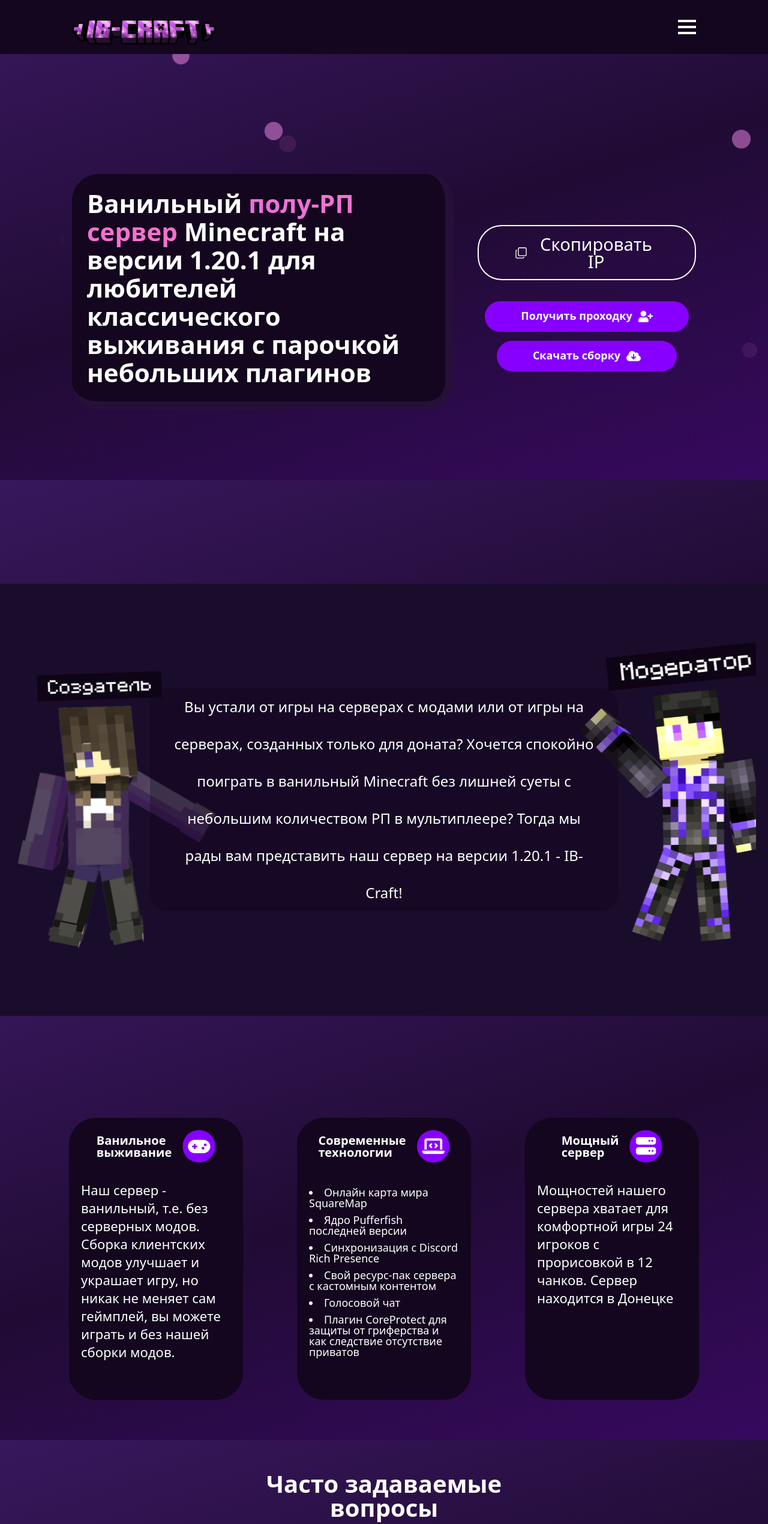
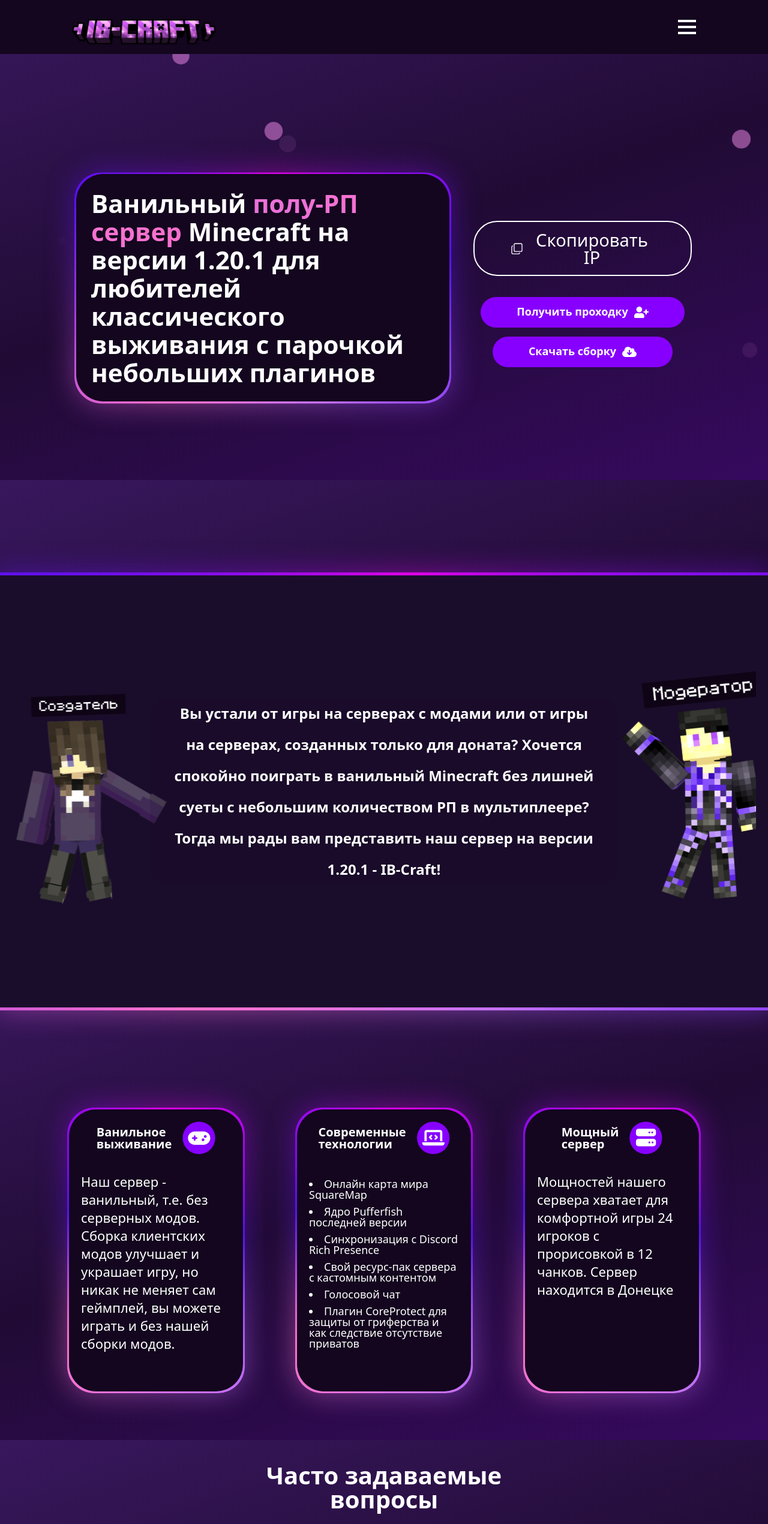
Before and after one commit to dragofoxnotcute-dev/ibcraft-client, a Next.js app in the folder ib-craft-front/: page / in a window 1280 px wide. Shown: the top 2540 px of the page at 60% size. Built offline with nearby package versions, Linux system fonts and the light colour scheme; no server answers.

Commit message:
main page style update

```diff
--- a/ib-craft-front/src/app/components/CardBlock/cardblock.module.css
+++ b/ib-craft-front/src/app/components/CardBlock/cardblock.module.css
@@ -1,5 +1,5 @@
 .card_blocks {
-    max-height: 240vh;
+    /* max-height: 240vh; */
     margin-top: 170px;
     display: flex;
     justify-content: center;
@@ -16,6 +16,43 @@
     height: 470px;
     background-color: #13061E;
     border-radius: 45px;
+    position: relative;
+}
+
+
+@property --angle{
+    syntax: '<angle>';
+    initial-value: 0deg;
+    inherits: false;
+}
+
+.card::after, .card::before {
+    content: '';
+    position: absolute;
+    width: 100%;
+    height: 100%;
+    top: 50%;
+    left: 50%;
+    background-image: conic-gradient(from var(--angle),#dd03e4, #5611ec,#c471f5, #fa71cd, #5611ec, #dd03e4);
+    translate: -50% -50%;
+    z-index: -1;
+    padding: 3px;
+    border-radius: 45px;
+    animation: 3s spin linear infinite;
+}
+
+.card::after {
+    filter: blur(1.5rem);
+    opacity: 0.5;
+}
+
+@keyframes spin {
+    from {
+        --angle: 0deg;
+    }
+    to {
+        --angle: 360deg;
+    }
 }
 
 .title_card {
--- a/ib-craft-front/src/app/components/MainBlock/mainblock.module.css
+++ b/ib-craft-front/src/app/components/MainBlock/mainblock.module.css
@@ -12,13 +12,49 @@
 }
 
 .discription_block{
+    display: flex;
+    justify-content: center;
     align-items: center;
     max-width: 622px;
     max-height: 680px;
     background-color: #13061E;
     border-radius: 45px;
-    border-right: 14px solid rgba(56, 27, 80, 0.55);
-    border-bottom: 14px solid rgba(56, 27, 80, 0.55);
+    position: relative;
+}
+
+@property --angle{
+    syntax: '<angle>';
+    initial-value: 0deg;
+    inherits: false;
+}
+
+.discription_block::before, .discription_block::after{
+    content: '';
+    position: absolute;
+    width: 100%;
+    height: 100%;
+    top: 50%;
+    left: 50%;
+    background-image: conic-gradient(from var(--angle),#dd03e4, #5611ec,#c471f5, #fa71cd, #5611ec, #dd03e4);
+    translate: -50% -50%;
+    z-index: -1;
+    padding: 3px;
+    border-radius: 45px;
+    animation: 3s spin linear infinite;
+}
+
+.discription_block::after {
+    filter: blur(1.5rem);
+    opacity: 0.5;
+}
+
+@keyframes spin {
+    from {
+        --angle: 0deg;
+    }
+    to {
+        --angle: 360deg;
+    }
 }
 
 .discription_context {
--- a/ib-craft-front/src/app/components/titleBlock/TitleBlock.tsx
+++ b/ib-craft-front/src/app/components/titleBlock/TitleBlock.tsx
@@ -8,6 +8,12 @@
 
     const sectionRef = useRef(null);
     const [isVisible, setIsVisible] = useState(false);
+
+
+    const fullText = `Вы устали от игры на серверах с модами или от игры на серверах,
+    созданных только для доната? Хочется спокойно поиграть в ванильный Minecraft без лишней
+    суеты с небольшим количеством РП в мультиплеере? Тогда мы рады вам представить наш сервер
+    на версии 1.20.1 - IB-Craft!`;
 
     useEffect(() => {
         const observer = new IntersectionObserver(
@@ -29,6 +35,23 @@
 
     }, []);
 
+    // useEffect(() => {
+    //     if (isVisible) {
+    //         setTypedText(""); // Сброс текста при появлении
+    //         let index = 0;
+    //         const interval = setInterval(() => {
+    //             if (index < fullText.length) {
+    //                 setTypedText(fullText.slice(0, index + 1));
+    //                 index++;
+    //             } else {
+    //                 clearInterval(interval);
+    //             }
+    //         }, 10); // Скорость печати (мс)
+
+    //         return () => clearInterval(interval);
+    //     }
+    // }, [isVisible]);
+
     return (
         <div className={style.main_title}>
             <section ref={sectionRef} className={style.character_container}>
@@ -36,16 +59,13 @@
                             <Image src={ilyaskin} alt="andery"/>
                 </div>
                 <div className={`${style.character}  ${isVisible ? style.visible : style.hidden}  ${style.moderator}`}>
-                        <Image src={moderator_skin} alt="ilyabot"/>
+                        <Image src={moderator_skin} alt="ilyabot" />
                 </div>
             </section>
-            <div className={style.text_container}>
+            <div className={`${style.text_container} ${isVisible ? style.text_visible : style.text_hidden}`}>
                 <div className={style.block_context_title}>
                     <p className={style.text}>
-                        Вы устали от игры на серверах с модами или от игры на серверах,
-                        созданных только для доната? Хочется спокойно поиграть в ванильный
-                        Minecraft без лишней суеты с небольшим количеством РП в мультиплеере?
-                        Тогда мы рады вам представить наш сервер на версии 1.20.1 - IB-Craft!
+                        {fullText}
                     </p>
                 </div>
             </div>
--- a/ib-craft-front/src/app/components/titleBlock/titleblock.module.css
+++ b/ib-craft-front/src/app/components/titleBlock/titleblock.module.css
@@ -11,18 +11,30 @@
     font-family: "Oxygen", system-ui;
     font-size: 24px;
     position: relative;
+    transition: opacity 0.8s ease-out, transform 0.8s ease-out;
+}
+
+.text_hidden {
+    opacity: 0;
+    transform: translateY(20px);
+}
+
+.text_visible {
+    opacity: 1;
+    transform: translateY(0);
 }
 
 .block_context_title {
     position: relative;
     flex: 2 1 300px;
     max-width: 700px;
-    line-height: 62px;
+    line-height: 52px;
     border-radius: 30px;
-    background-color: rgba(17, 1, 27, 0.322);
+    background-color: rgba(17, 1, 27, 0.123);
     padding-left: 40px;
     padding-right: 40px;
     flex-direction: row;
+    font-weight: bold;
 }
 
 .main_title {
@@ -34,12 +46,47 @@
     min-height: 90vh;
 }
 
+@property --angle{
+    syntax: '<angle>';
+    initial-value: 0deg;
+    inherits: false;
+}
+
+.main_title::after, .main_title::before {
+    content: '';
+    position: absolute;
+    width: 100%;
+    height: 100%;
+    top: 50%;
+    left: 50%;
+    background-image: conic-gradient(from var(--angle),#dd03e4, #5611ec,#c471f5, #fa71cd, #5611ec, #dd03e4);
+    translate: -50% -50%;
+    z-index: -1;
+    padding: 5px;
+    animation: 3s spin linear infinite;
+}
+
+.main_title::before {
+    filter: blur(1.5rem);
+    opacity: 0.5;
+}
+
+@keyframes spin {
+    from {
+        --angle: 0deg;
+    }
+    to {
+        --angle: 360deg;
+    }
+}
+
+
 .character_container {
     position: absolute;
     display: flex;
     justify-content: center;
     align-items: center;
-    gap: 410px;
+    gap: 610px;
     padding: 20px;
     max-width: 100%;
 }
@@ -51,6 +98,8 @@
     transition: all 0.8s ease-out;
     opacity: 0;
 }
+
+
 
 .creator.visible {
     opacity: 1;
```
